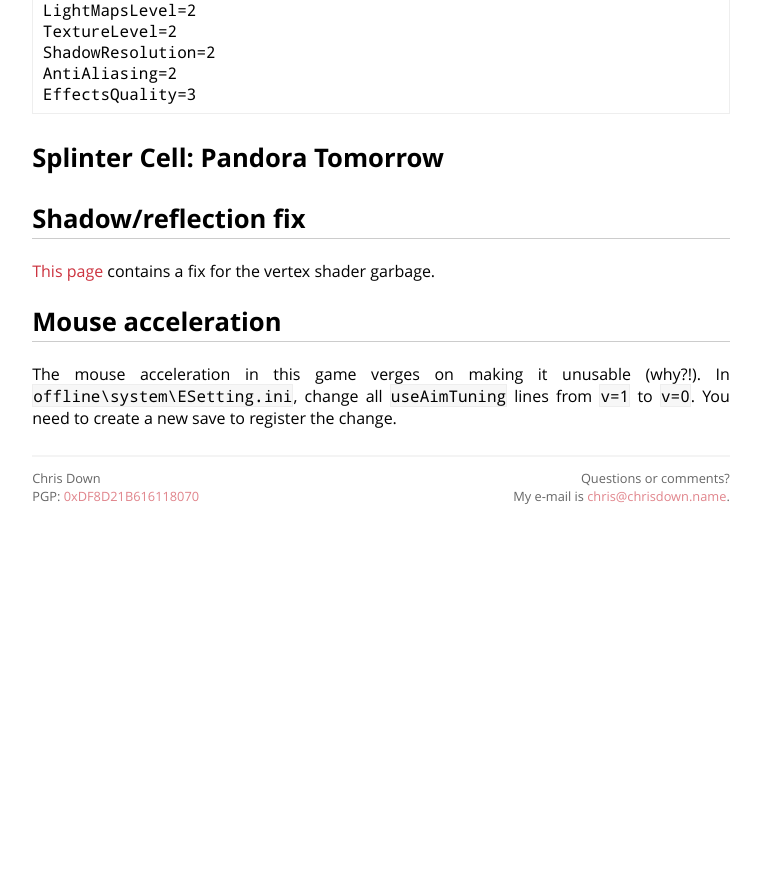
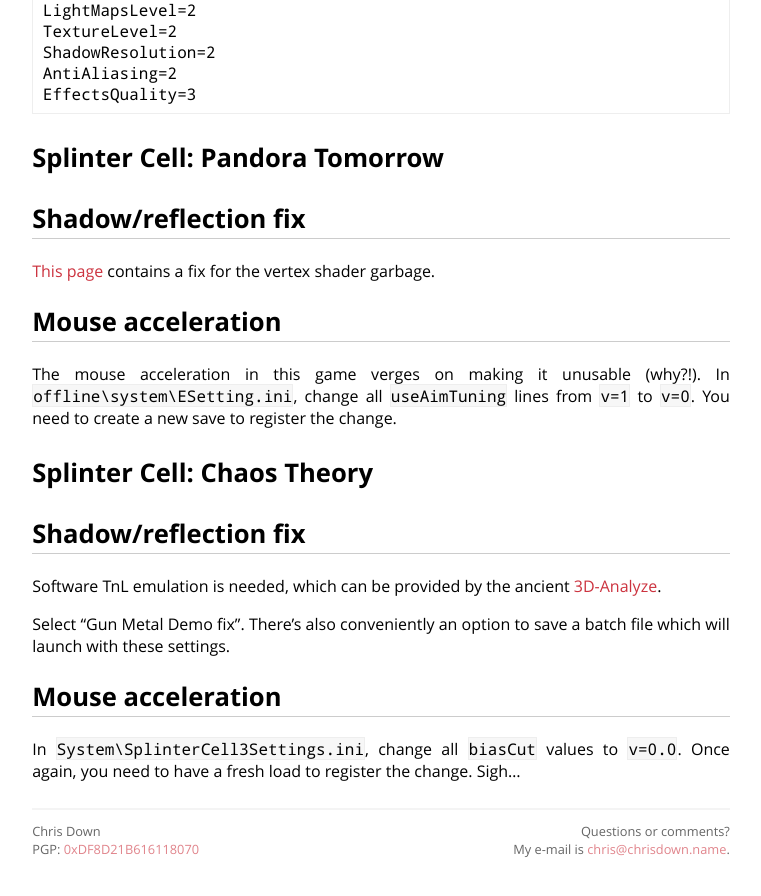
Before and after one commit to cdown/chrisdown.name, a Jekyll site: the page built from oldgames.md, in a window 1280 px wide and 900 px high, scrolled down 1602 px. Shown: the top 896 px of the window, without its empty margins (259-1020 px from the left). Built offline with Jekyll 4.4.1, drawn with Linux system fonts in a browser that asks for light colours; before the commit the page ends 2149 px from its top, so only the background shows below that.

Commit message:
Add SC:CT

```diff
--- a/oldgames.md
+++ b/oldgames.md
@@ -96,3 +96,18 @@ shader garbage.
 The mouse acceleration in this game verges on making it unusable (why?!). In
 `offline\system\ESetting.ini`, change all `useAimTuning` lines from `v=1` to
 `v=0`. You need to create a new save to register the change.
+
+# Splinter Cell: Chaos Theory
+
+## Shadow/reflection fix
+
+Software TnL emulation is needed, which can be provided by the ancient
+[3D-Analyze](https://www.tommti-systems.de/start.html).
+
+Select "Gun Metal Demo fix". There's also conveniently an option to save a
+batch file which will launch with these settings.
+
+## Mouse acceleration
+
+In `System\SplinterCell3Settings.ini`, change all `biasCut` values to `v=0.0`.
+Once again, you need to have a fresh load to register the change. Sigh...
```
